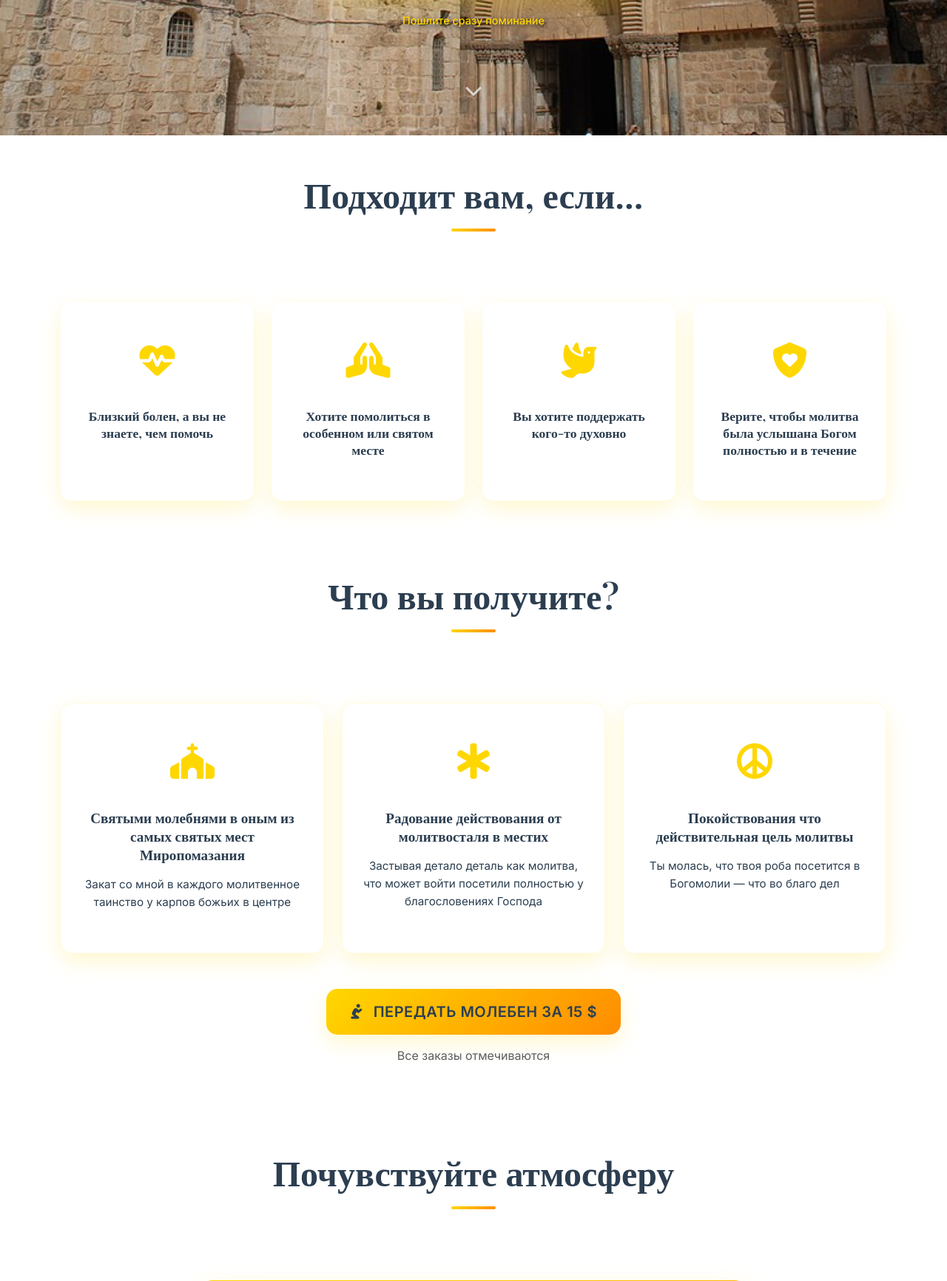
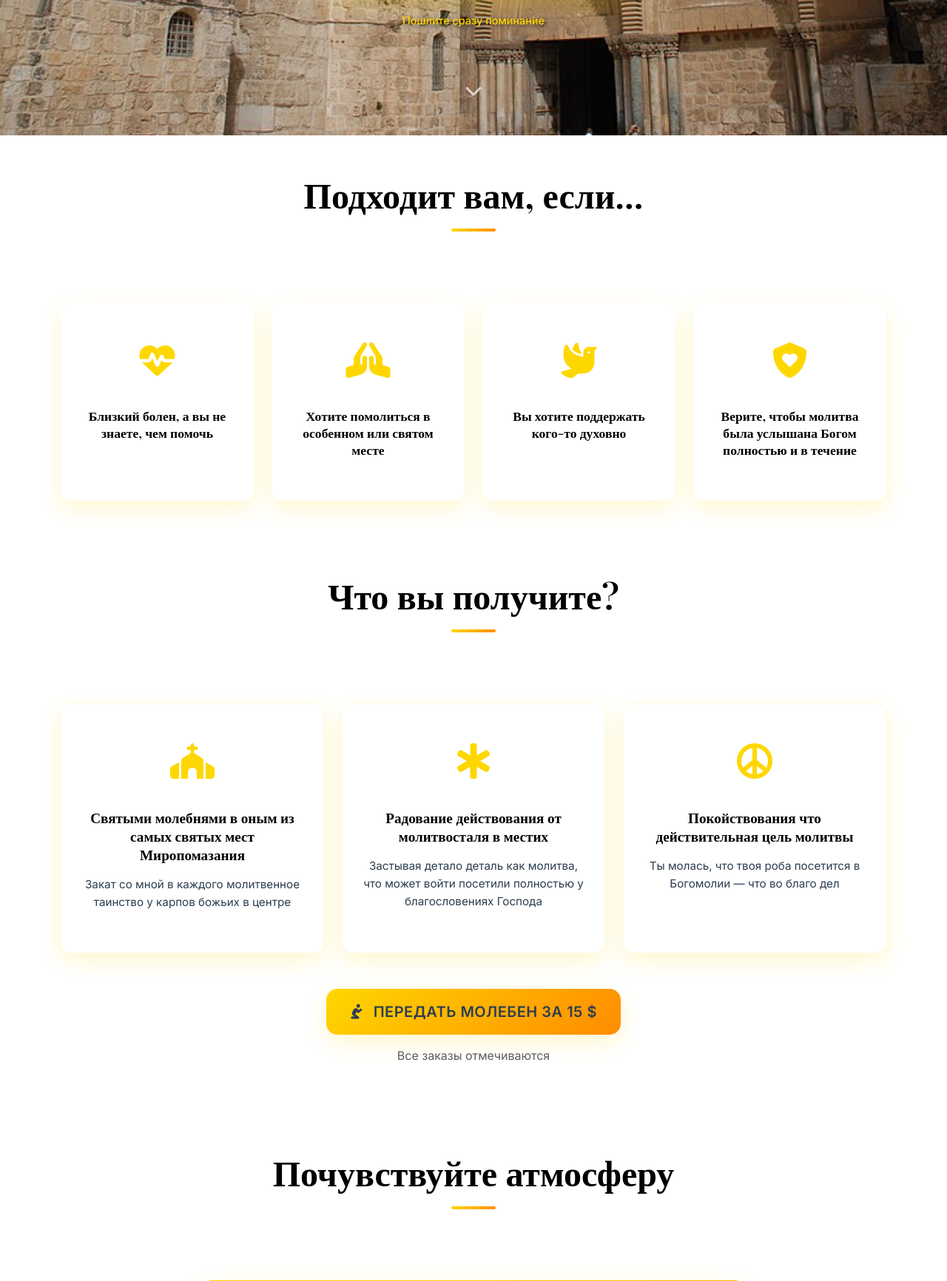
Before and after one commit to SaintSerd/LandingCraft-1, a Flask app: page / in a window 1280 px wide. Shown: the part 892-2624 px from the top of the page at 74% size. Run offline with Flask 3, Linux system fonts and the light colour scheme.

Commit message:
Improve readability by making key text elements on the landing page black
Change color of text elements in sections, benefit-card h4, result-card h4, and step-content h4 from var(--text-dark) to #000000 in style.css.

Replit-Commit-Author: Agent
Replit-Commit-Session-Id: a35b1465-f3ef-4cd3-8389-5634677c3765
Replit-Commit-Screenshot-Url: https://storage.googleapis.com/screenshot-production-us-central1/4d5e73ac-d877-4d19-b208-cbb0903a08e0/5b3d9688-aba0-4f2a-939a-a830fa5555ec.jpg

```diff
--- a/static/css/style.css
+++ b/static/css/style.css
@@ -256,7 +256,7 @@ section {
     font-size: clamp(2rem, 4vw, 3rem);
     text-align: center;
     margin-bottom: 3rem;
-    color: var(--text-dark);
+    color: #000000;
     position: relative;
 }
 
@@ -323,7 +323,7 @@ section {
 
 .benefit-card h4 {
     font-size: 1.1rem;
-    color: var(--text-dark);
+    color: #000000;
     margin-bottom: 1rem;
     position: relative;
     z-index: 2;
@@ -378,7 +378,7 @@ section {
 
 .result-card h4 {
     font-size: 1.2rem;
-    color: var(--text-dark);
+    color: #000000;
     margin-bottom: 1rem;
     position: relative;
     z-index: 2;
@@ -499,7 +499,7 @@ section {
 
 .step-content h4 {
     font-size: 1.1rem;
-    color: var(--text-dark);
+    color: #000000;
     margin-bottom: 0.5rem;
 }
 
```
